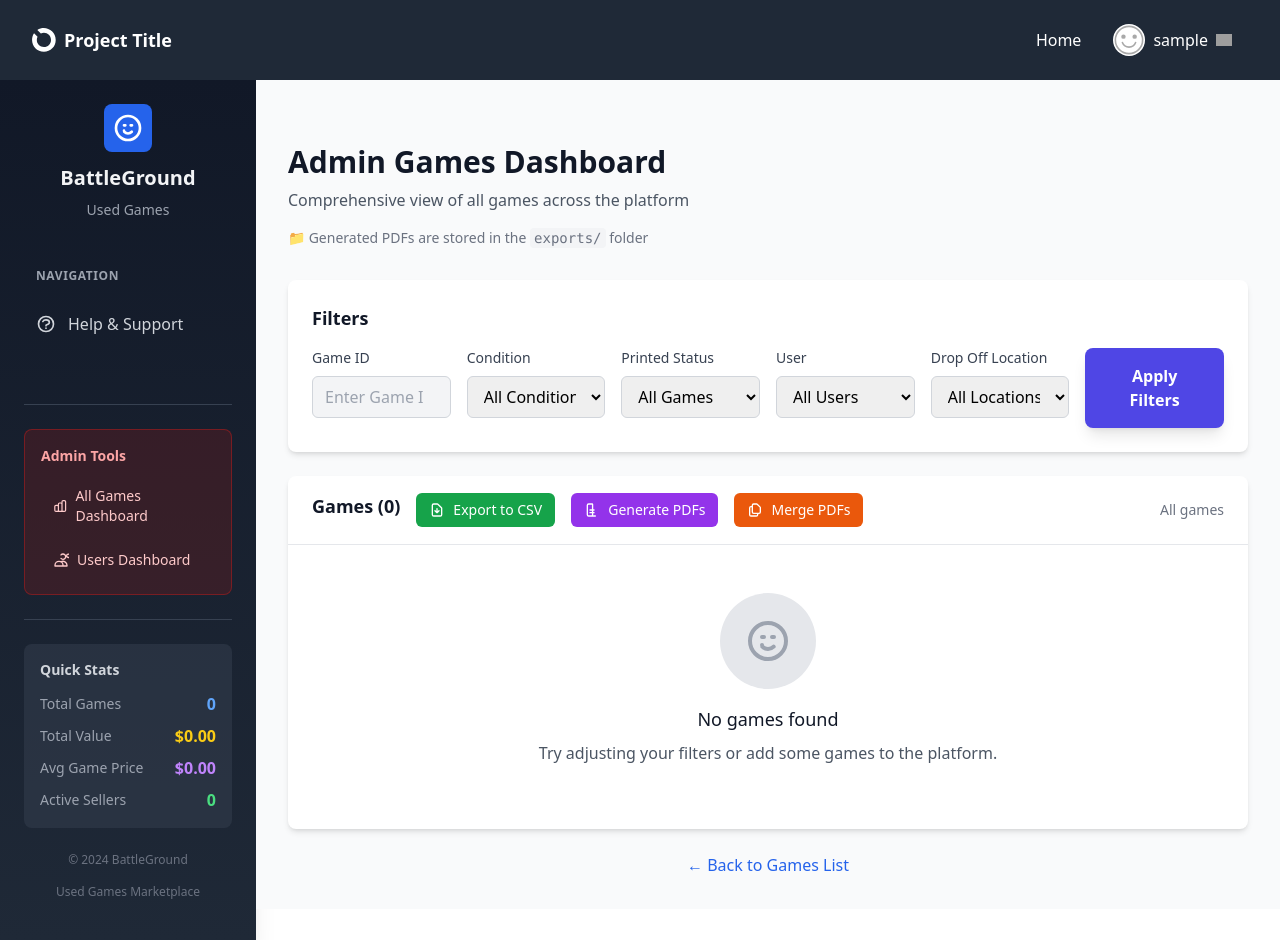
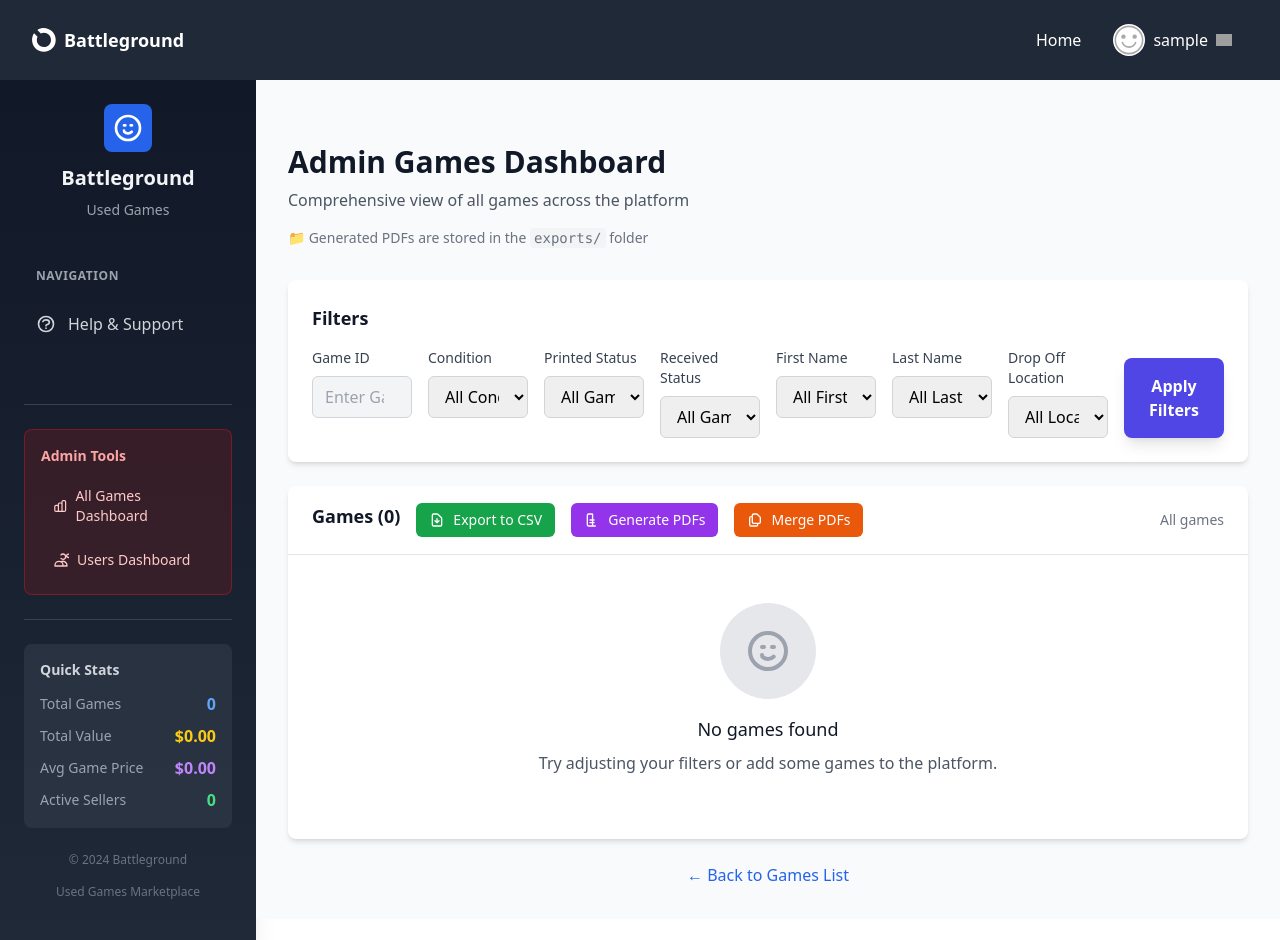
Before and after one commit to frenchdubliner/BattleGroundUsedGames, a Django app: page /games/admin-games/ in a window 1280 px wide. Run offline with Django 5.2, Linux system fonts and the light colour scheme; the visitor is signed in with stand-in values (Sample User, id 1); data comes from the database, SQL or seed files in the repository; data that the repository does not hold is empty; some libraries are stand-ins or nearby versions; grey boxes are pictures that could not be loaded.

Commit message:
added filters

```diff
--- a/games/forms.py
+++ b/games/forms.py
@@ -17,10 +17,10 @@ class GameForm(forms.ModelForm):
         }
 
 class AdminGameForm(forms.ModelForm):
-    """Form for admin users to edit games (includes printed field)"""
+    """Form for admin users to edit games (includes printed and received fields)"""
     class Meta:
         model = Game
-        fields = ['name', 'price', 'condition', 'missing_pieces', 'description_of_missing_pieces', 'smoking_house', 'musty_smell', 'pet', 'printed']
+        fields = ['name', 'price', 'condition', 'missing_pieces', 'description_of_missing_pieces', 'smoking_house', 'musty_smell', 'pet', 'printed', 'received']
         widgets = {
             'name': forms.TextInput(attrs={'class': 'w-full px-3 py-2 border border-gray-300 rounded-md focus:ring-2 focus:ring-blue-500 focus:border-transparent'}),
             'price': forms.NumberInput(attrs={'class': 'w-full px-3 py-2 border border-gray-300 rounded-md focus:ring-2 focus:ring-blue-500 focus:border-transparent', 'step': '0.01', 'min': '0.01'}),
@@ -30,4 +30,5 @@ class AdminGameForm(forms.ModelForm):
             'musty_smell': forms.CheckboxInput(attrs={'class': 'w-5 h-5 text-blue-600 border-gray-300 rounded focus:ring-2 focus:ring-blue-500'}),
             'pet': forms.Select(attrs={'class': 'w-full px-3 py-2 border border-gray-300 rounded-md focus:ring-2 focus:ring-blue-500 focus:border-transparent'}),
             'printed': forms.CheckboxInput(attrs={'class': 'w-5 h-5 text-blue-600 border-gray-300 rounded focus:ring-2 focus:ring-blue-500'}),
+            'received': forms.CheckboxInput(attrs={'class': 'w-5 h-5 text-blue-600 border-gray-300 rounded focus:ring-2 focus:ring-blue-500'}),
         }
--- a/games/views.py
+++ b/games/views.py
@@ -115,7 +115,9 @@ def admin_only_games(request):
     game_id_filter = request.GET.get('game_id', '')
     condition_filter = request.GET.get('condition', '')
     printed_filter = request.GET.get('printed', '')
-    user_filter = request.GET.get('user', '')
+    received_filter = request.GET.get('received', '')
+    first_name_filter = request.GET.get('first_name', '')
+    last_name_filter = request.GET.get('last_name', '')
     drop_off_filter = request.GET.get('drop_off_location', '')
 
     # Apply filters
@@ -125,8 +127,12 @@ def admin_only_games(request):
         games = games.filter(condition=condition_filter)
     if printed_filter != '':
         games = games.filter(printed=printed_filter == 'true')
-    if user_filter:
-        games = games.filter(user__username__icontains=user_filter)
+    if received_filter != '':
+        games = games.filter(received=received_filter == 'true')
+    if first_name_filter:
+        games = games.filter(user__first_name__icontains=first_name_filter)
+    if last_name_filter:
+        games = games.filter(user__last_name__icontains=last_name_filter)
     if drop_off_filter:
         games = games.filter(user__profile__dropoff_location=drop_off_filter)
 
@@ -138,9 +144,9 @@ def admin_only_games(request):
         writer = csv.writer(response)
         # Write header row
         writer.writerow([
-            'Game ID', 'Game Name', 'Owner', 'Price', 'Condition', 'Missing Pieces',
+            'Game ID', 'Game Name', 'First Name', 'Last Name', 'Phone Number', 'Price', 'Condition', 'Missing Pieces',
             'Missing Pieces Description', 'Smoking House', 'Musty Smell',
-            'Pet Exposure', 'Printed', 'Drop Off Location', 'Created Date'
+            'Pet Exposure', 'Printed', 'Received', 'Drop Off Location', 'Created Date'
         ])
 
         # Write data rows
@@ -148,7 +154,9 @@ def admin_only_games(request):
             writer.writerow([
                 game.id,
                 game.name,
-                game.user.username,
+                game.user.first_name or '',
+                game.user.last_name or '',
+                game.user.profile.phone_number if hasattr(game.user, 'profile') else '',
                 game.price,
                 game.get_condition_display(),
                 'Yes' if game.missing_pieces else 'No',
@@ -157,6 +165,7 @@ def admin_only_games(request):
                 'Yes' if game.musty_smell else 'No',
                 game.get_pet_display(),
                 'Yes' if game.printed else 'No',
+                'Yes' if game.received else 'No',
                 game.user.profile.dropoff_location if hasattr(game.user, 'profile') else '',
                 game.created_at.strftime('%Y-%m-%d %H:%M:%S')
             ])
@@ -351,7 +360,8 @@ def admin_only_games(request):
 
     # Get unique values for filter dropdowns
     conditions = Game.CONDITION_CHOICES
-    users = Game.objects.values_list('user__username', flat=True).distinct().order_by('user__username')
+    first_names = Game.objects.values_list('user__first_name', flat=True).distinct().order_by('user__first_name').exclude(user__first_name='')
+    last_names = Game.objects.values_list('user__last_name', flat=True).distinct().order_by('user__last_name').exclude(user__last_name='')
 
     # Get drop off location choices from Profile model (not from Game model)
     from a_users.models import Profile
@@ -360,13 +370,16 @@ def admin_only_games(request):
     context = {
         'games': games,
         'conditions': conditions,
-        'users': users,
+        'first_names': first_names,
+        'last_names': last_names,
         'drop_off_locations': drop_off_locations,
         'current_filters': {
             'game_id': game_id_filter,
             'condition': condition_filter,
             'printed': printed_filter,
-            'user': user_filter,
+            'received': received_filter,
+            'first_name': first_name_filter,
+            'last_name': last_name_filter,
             'drop_off_location': drop_off_filter,
         }
     }
--- a/templates/games/add_game.html
+++ b/templates/games/add_game.html
@@ -7,7 +7,7 @@
             <!-- Header -->
             <div class="text-center mb-8">
                 <h1 class="text-3xl font-bold text-gray-900 mb-2">Add Your Game</h1>
-                <p class="text-gray-600">List a game you'd like to sell on BattleGround</p>
+                <p class="text-gray-600">List a game you'd like to sell on Battleground</p>
             </div>
 
             <!-- Form Card -->
--- a/templates/games/admin_only_games.html
+++ b/templates/games/admin_only_games.html
@@ -25,7 +25,7 @@
             <!-- Filters Section -->
             <div class="bg-white rounded-lg shadow-md p-6 mb-6">
                 <h2 class="text-lg font-semibold text-gray-900 mb-4">Filters</h2>
-                <form method="get" class="grid grid-cols-1 md:grid-cols-6 gap-4">
+                <form method="get" class="grid grid-cols-1 md:grid-cols-8 gap-4">
                     <!-- Game ID Filter -->
                     <div>
                         <label for="game_id" class="block text-sm font-medium text-gray-700 mb-2">Game ID</label>
@@ -53,13 +53,34 @@
                         </select>
                     </div>
 
-                    <!-- User Filter -->
+                    <!-- Received Filter -->
                     <div>
-                        <label for="user" class="block text-sm font-medium text-gray-700 mb-2">User</label>
-                        <select name="user" id="user" class="w-full px-3 py-2 border border-gray-300 rounded-md focus:ring-2 focus:ring-blue-500 focus:border-transparent">
-                            <option value="">All Users</option>
-                            {% for username in users %}
-                                <option value="{{ username }}" {% if current_filters.user == username %}selected{% endif %}>{{ username }}</option>
+                        <label for="received" class="block text-sm font-medium text-gray-700 mb-2">Received Status</label>
+                        <select name="received" id="received" class="w-full px-3 py-2 border border-gray-300 rounded-md focus:ring-2 focus:ring-blue-500 focus:border-transparent">
+                            <option value="">All Games</option>
+                            <option value="false" {% if current_filters.received == 'false' %}selected{% endif %}>Not Received</option>
+                            <option value="true" {% if current_filters.received == 'true' %}selected{% endif %}>Received</option>
+                        </select>
+                    </div>
+
+                    <!-- First Name Filter -->
+                    <div>
+                        <label for="first_name" class="block text-sm font-medium text-gray-700 mb-2">First Name</label>
+                        <select name="first_name" id="first_name" class="w-full px-3 py-2 border border-gray-300 rounded-md focus:ring-2 focus:ring-blue-500 focus:border-transparent">
+                            <option value="">All First Names</option>
+                            {% for first_name in first_names %}
+                                <option value="{{ first_name }}" {% if current_filters.first_name == first_name %}selected{% endif %}>{{ first_name }}</option>
+                            {% endfor %}
+                        </select>
+                    </div>
+
+                    <!-- Last Name Filter -->
+                    <div>
+                        <label for="last_name" class="block text-sm font-medium text-gray-700 mb-2">Last Name</label>
+                        <select name="last_name" id="last_name" class="w-full px-3 py-2 border border-gray-300 rounded-md focus:ring-2 focus:ring-blue-500 focus:border-transparent">
+                            <option value="">All Last Names</option>
+                            {% for last_name in last_names %}
+                                <option value="{{ last_name }}" {% if current_filters.last_name == last_name %}selected{% endif %}>{{ last_name }}</option>
                             {% endfor %}
                         </select>
                     </div>
@@ -84,7 +105,7 @@
                 </form>
 
                 <!-- Clear Filters -->
-                {% if current_filters.game_id or current_filters.condition or current_filters.printed or current_filters.user or current_filters.drop_off_location %}
+                {% if current_filters.game_id or current_filters.condition or current_filters.printed or current_filters.received or current_filters.first_name or current_filters.last_name or current_filters.drop_off_location %}
                     <div class="mt-4">
                         <a href="{% url 'games:admin_only_games' %}" class="text-blue-600 hover:text-blue-800 text-sm font-medium">
                             Clear All Filters
@@ -127,7 +148,7 @@
                             </a>
                         </div>
                         <div class="text-sm text-gray-500">
-                            {% if current_filters.game_id or current_filters.condition or current_filters.printed or current_filters.user or current_filters.drop_off_location %}
+                            {% if current_filters.game_id or current_filters.condition or current_filters.printed or current_filters.received or current_filters.first_name or current_filters.last_name or current_filters.drop_off_location %}
                                 Filtered results
                             {% else %}
                                 All games
@@ -143,11 +164,12 @@
                                  <tr>
                                      <th class="px-6 py-3 text-left text-xs font-medium text-gray-500 uppercase tracking-wider">Game ID</th>
                                      <th class="px-6 py-3 text-left text-xs font-medium text-gray-500 uppercase tracking-wider">Game</th>
-                                     <th class="px-6 py-3 text-left text-xs font-medium text-gray-500 uppercase tracking-wider">Owner</th>
+                                     <th class="px-6 py-3 text-left text-xs font-medium text-gray-500 uppercase tracking-wider">Owner Details</th>
                                      <th class="px-6 py-3 text-left text-xs font-medium text-gray-500 uppercase tracking-wider">Price</th>
                                      <th class="px-6 py-3 text-left text-xs font-medium text-gray-500 uppercase tracking-wider">Condition</th>
                                      <th class="px-6 py-3 text-left text-xs font-medium text-gray-500 uppercase tracking-wider">Status</th>
                                      <th class="px-6 py-3 text-left text-xs font-medium text-gray-500 uppercase tracking-wider">Printed</th>
+                                     <th class="px-6 py-3 text-left text-xs font-medium text-gray-500 uppercase tracking-wider">Received</th>
                                      <th class="px-6 py-3 text-left text-xs font-medium text-gray-500 uppercase tracking-wider">Drop Off</th>
                                      <th class="px-6 py-3 text-left text-xs font-medium text-gray-500 uppercase tracking-wider">Listed</th>
                                      <th class="px-6 py-3 text-left text-xs font-medium text-gray-500 uppercase tracking-wider">Actions</th>
@@ -168,7 +190,16 @@
                                              </div>
                                          </td>
                                         <td class="px-6 py-4 whitespace-nowrap">
-                                            <div class="text-sm text-gray-900">{{ game.user.username }}</div>
+                                            <div class="text-sm text-gray-900">
+                                                {% if game.user.first_name and game.user.last_name %}
+                                                    {{ game.user.first_name }} {{ game.user.last_name }}
+                                                {% else %}
+                                                    {{ game.user.username }}
+                                                {% endif %}
+                                            </div>
+                                            {% if game.user.profile.phone_number %}
+                                                <div class="text-xs text-gray-500">{{ game.user.profile.phone_number }}</div>
+                                            {% endif %}
                                             <div class="text-xs text-gray-500">{{ game.user.date_joined|date:"M d, Y" }}</div>
                                         </td>
                                         <td class="px-6 py-4 whitespace-nowrap">
@@ -205,6 +236,12 @@
                                             <span class="inline-flex px-2 py-1 text-xs font-semibold rounded-full
                                                 {% if game.printed %}bg-red-100 text-red-800{% else %}bg-green-100 text-green-800{% endif %}">
                                                 {{ game.printed|yesno:"True,False" }}
+                                            </span>
+                                        </td>
+                                        <td class="px-6 py-4 whitespace-nowrap">
+                                            <span class="inline-flex px-2 py-1 text-xs font-semibold rounded-full
+                                                {% if game.received %}bg-green-100 text-green-800{% else %}bg-gray-100 text-gray-800{% endif %}">
+                                                {{ game.received|yesno:"Yes,No" }}
                                             </span>
                                         </td>
                                         <td class="px-6 py-4 whitespace-nowrap">
--- a/templates/home.html
+++ b/templates/home.html
@@ -5,7 +5,7 @@
 <div class="min-h-screen bg-gray-50 flex flex-col">
     <div class="flex-1 p-8 pt-16">
         <div class="max-w-4xl mx-auto">
-            <h1 class="text-4xl font-bold text-center text-gray-800 mb-8">Welcome to BattleGround used games</h1>
+            <h1 class="text-4xl font-bold text-center text-gray-800 mb-8">Welcome to Battleground used games</h1>
 
             <!-- Image Section -->
             <div class="text-center">
--- a/templates/includes/header.html
+++ b/templates/includes/header.html
@@ -2,7 +2,7 @@
     <div>
         <a class="flex items-center gap-2" href="/">
             <img class="h-6" src="/static/images/logo.svg" alt="Logo"/>
-            <span class="text-lg font-bold">Project Title</span>
+            <span class="text-lg font-bold">Battleground</span>
         </a>
     </div>
     <nav class="block bg-gray-800 relative">
--- a/templates/includes/sidebar.html
+++ b/templates/includes/sidebar.html
@@ -7,7 +7,7 @@
                 <path stroke-linecap="round" stroke-linejoin="round" stroke-width="2" d="M14.828 14.828a4 4 0 01-5.656 0M9 10h1m4 0h1m-6 4h.01M21 12a9 9 0 11-18 0 9 9 0 0118 0z"></path>
             </svg>
         </div>
-        <h2 class="text-xl font-bold text-gray-100">BattleGround</h2>
+        <h2 class="text-xl font-bold text-gray-100">Battleground</h2>
         <p class="text-sm text-gray-400">Used Games</p>
     </div>
 
@@ -104,7 +104,7 @@
 
     <!-- Footer -->
     <div class="mt-auto pt-6 text-center">
-        <p class="text-xs text-gray-500">© 2024 BattleGround</p>
+        <p class="text-xs text-gray-500">© 2024 Battleground</p>
         <p class="text-xs text-gray-500">Used Games Marketplace</p>
     </div>
 </aside>
```
Also changed, not shown: a_core/views.py (+32 -0 lines), a_users/forms.py (+10 -2 lines), games/models.py (+13 -0 lines), templates/admin_users_dashboard.html (+8 -0 lines), templates/games/edit_game.html (+19 -3 lines), games/migrations/0003_game_received.py (added).
